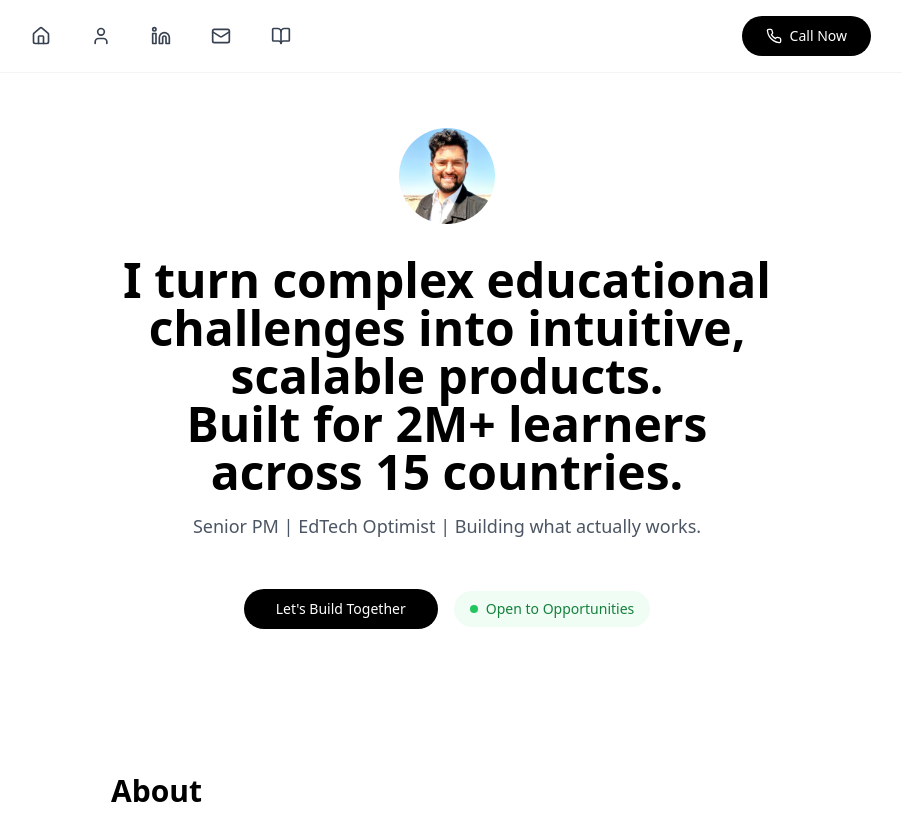
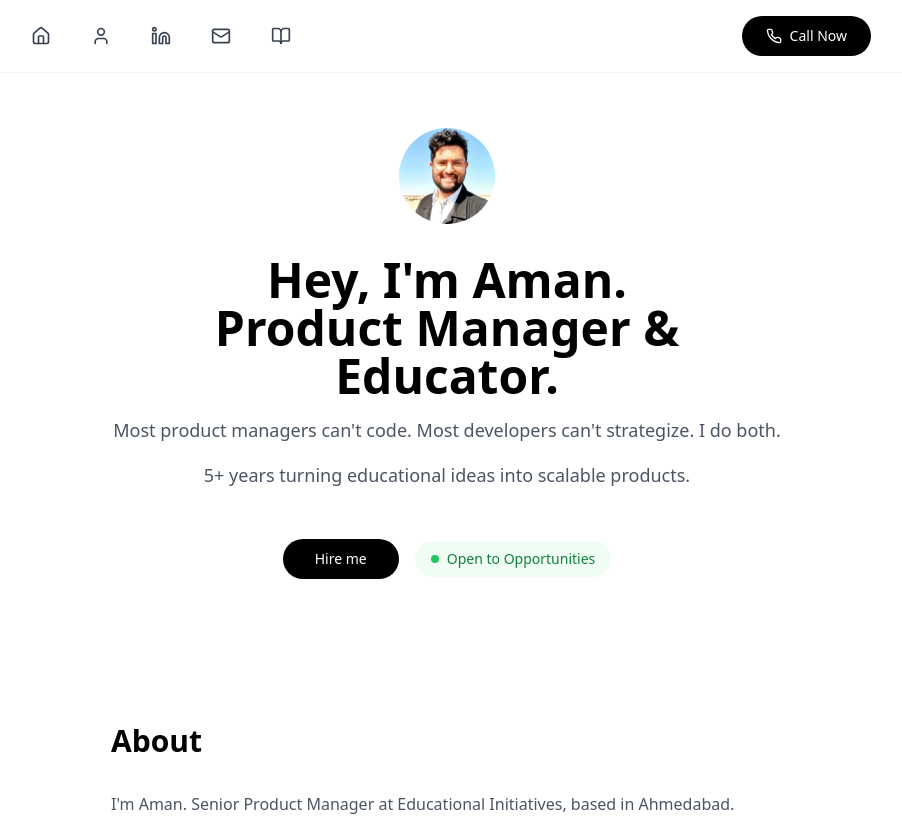
Before and after one commit to qa-aman/portfolio-aman-parmar, a React (Vite) app: page / in a window 1280 px wide. Shown: the top 816 px of the page, without its empty margins (193-1095 px from the left). Built offline with nearby package versions, Linux system fonts and the light colour scheme.

Commit message:
Reverted to commit 7787f8bf0a1a6f81c265e88926f8c85aee74c79e

```diff
--- a/src/components/MinimalHero.tsx
+++ b/src/components/MinimalHero.tsx
@@ -42,23 +42,23 @@ const MinimalHero = () => {
 
         {/* Main Heading */}
         <h1 className="text-4xl md:text-5xl font-bold text-black mb-4 leading-tight">
-          I turn complex educational challenges into intuitive, scalable products.
+          Hey, I'm Aman.
           <br />
-          Built for 2M+ learners across 15 countries.
+          Product Manager & Educator.
         </h1>
 
         {/* Description */}
+        <p className="text-lg text-gray-600 mb-4 leading-relaxed">
+          Most product managers can't code. Most developers can't strategize. I do both.
+        </p>
         <p className="text-lg text-gray-600 mb-12 leading-relaxed">
-          Senior PM | EdTech Optimist | Building what actually works.
+          5+ years turning educational ideas into scalable products.
         </p>
 
         {/* CTA Buttons */}
         <div className="flex flex-col sm:flex-row gap-4 justify-center items-center">
-          <Button
-            className="bg-black hover:bg-gray-800 text-white px-8 py-3 rounded-full font-medium"
-            onClick={() => window.open('https://wa.me/918511755657', '_blank')}
-          >
-            Let's Build Together
+          <Button className="bg-black hover:bg-gray-800 text-white px-8 py-3 rounded-full font-medium">
+            Hire me
           </Button>
           <div className="flex items-center gap-2 px-4 py-2 bg-green-50 text-green-700 rounded-full text-sm">
             <div className="w-2 h-2 bg-green-500 rounded-full"></div>
```
